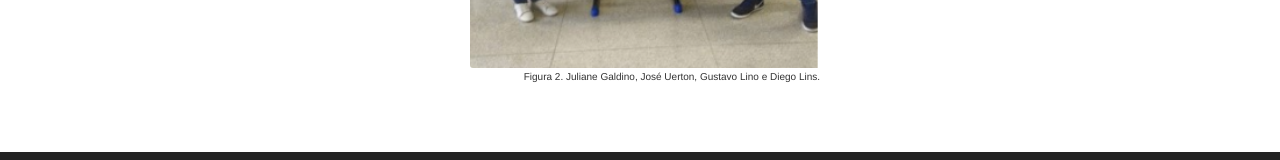
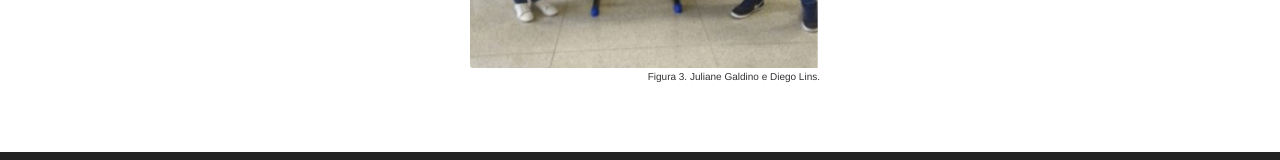
Before and after one commit to DiegoLins10/BiilyFood_bootstrap, a plain HTML site: page about.html in a window 1280 px wide. Shown: the part 1279-1439 px from the top of the page. Drawn offline with nearby package versions, Linux system fonts and the light colour scheme.

Commit message:
update legendas again

```diff
--- a/about.html
+++ b/about.html
@@ -130,10 +130,10 @@
                         class="img-rounded pull-right" width="350" <figure><figcaption style="
                             float: right;
                             margin-top: -3%;
-                            margin-left: 13%;
+                            margin-left: 41%;
                             font-size: 10px;
                         "
-                        >Figura 2. Juliane Galdino, José Uerton, Gustavo Lino e Diego Lins.
+                        >Figura 3. Juliane Galdino e Diego Lins.
                             </figcaption>
                         </figure></p>
 
```
